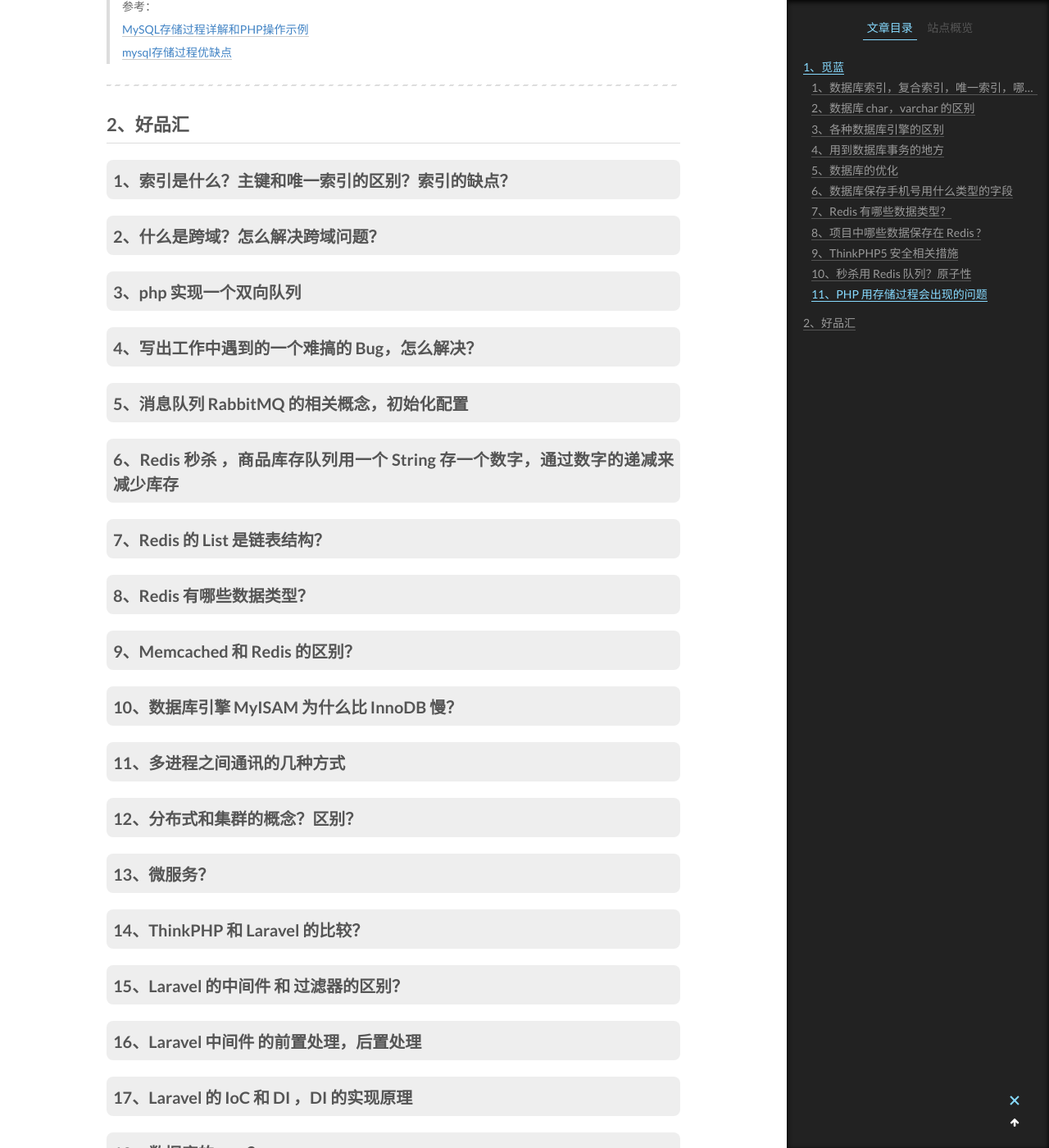
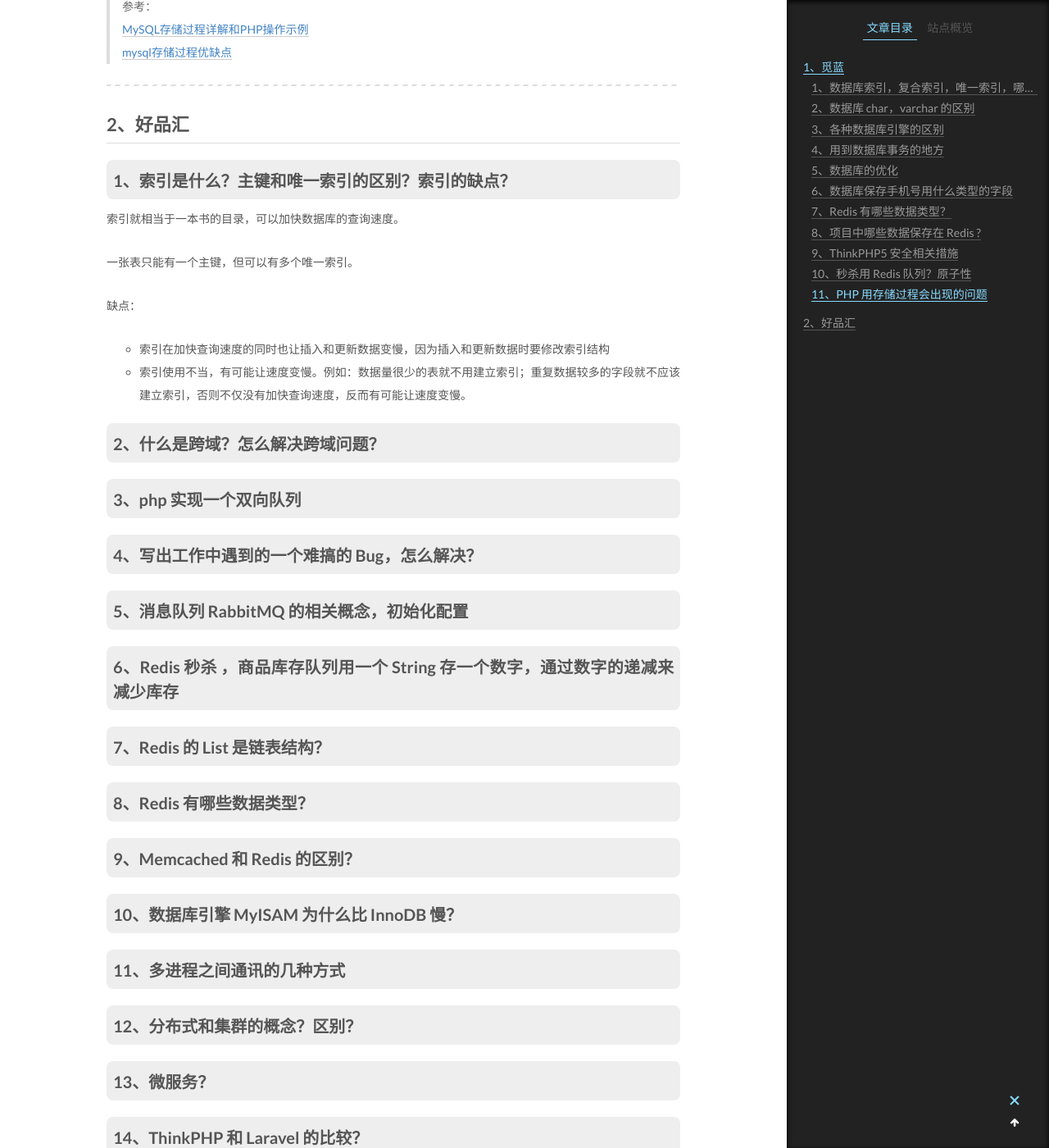
Before and after one commit to nnngu/LearningNotes, a Jekyll site: the page built from _posts/2018-06-05-PHP 面试题收集.md, in a window 1280 px wide and 1400 px high, scrolled down 4414 px. Shown: the whole window at 82% size. Built offline with Jekyll 4.4.1, drawn with Linux system fonts in a browser that asks for light colours.

Commit message:
修改文件: _posts/2018-06-05-PHP 面试题收集.md

```diff
--- a/_posts/2018-06-05-PHP 面试题收集.md
+++ b/_posts/2018-06-05-PHP 面试题收集.md
@@ -149,7 +149,14 @@ InnoDB 和 MyISAM 基本的差别为：MyISAM 类型的表强调的是性能，
 
 ### 1、索引是什么？主键和唯一索引的区别？索引的缺点？
 
+索引就相当于一本书的目录，可以加快数据库的查询速度。
 
+一张表只能有一个主键，但可以有多个唯一索引。
+
+缺点：
+
+- 索引在加快查询速度的同时也让插入和更新数据变慢，因为插入和更新数据时要修改索引结构
+- 索引使用不当，有可能让速度变慢。例如：数据量很少的表就不用建立索引；重复数据较多的字段就不应该建立索引，否则不仅没有加快查询速度，反而有可能让速度变慢。
 
 ### 2、什么是跨域？怎么解决跨域问题？
 
```
